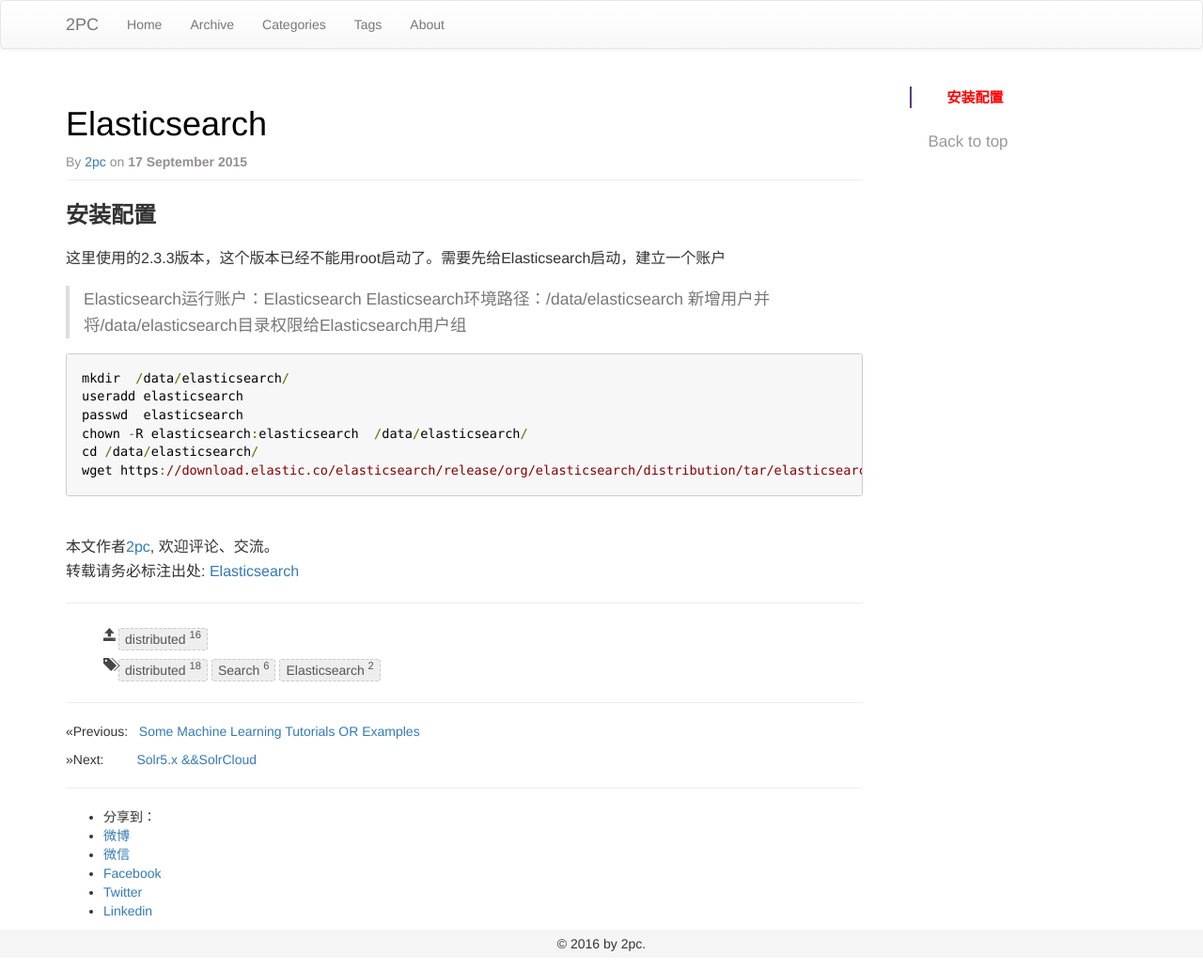
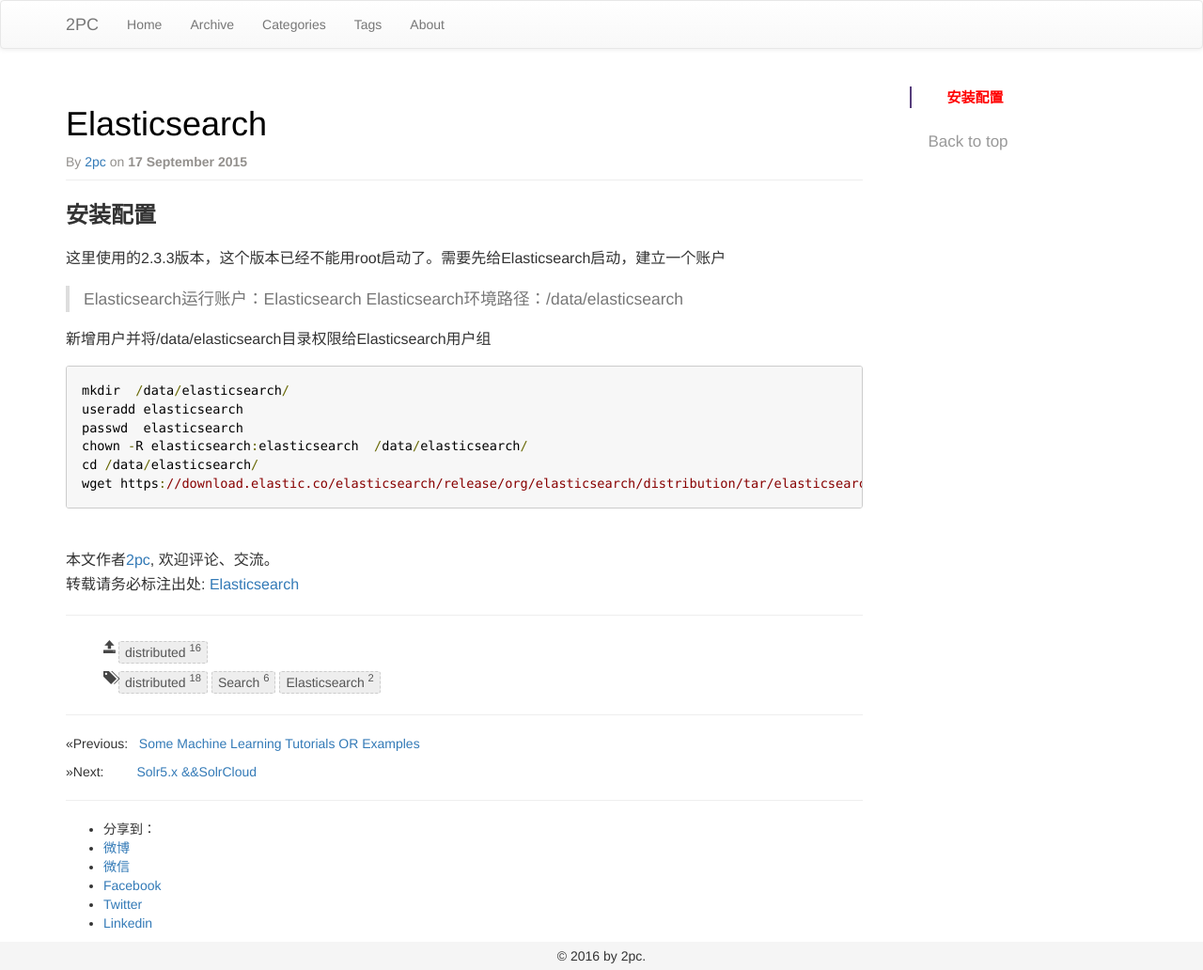
Before and after one commit to luyee/2pc.github.io, a Jekyll site: the page built from _posts/Search/2015-09-17-Elasticsearch.md, in a window 1280 px wide. Shown: the whole page at 94% size. Built offline with Jekyll 4.4.1, drawn with Linux system fonts in a browser that asks for light colours; comment, search, counter and statistics services are not loaded.

````diff
--- a/_posts/Search/2015-09-17-Elasticsearch.md
+++ b/_posts/Search/2015-09-17-Elasticsearch.md
@@ -9,9 +9,9 @@ tags: ["distributed","Search","Elasticsearch"]
 
 ### 安装配置
 这里使用的2.3.3版本，这个版本已经不能用root启动了。需要先给Elasticsearch启动，建立一个账户
->
-Elasticsearch运行账户：Elasticsearch
-Elasticsearch环境路径：/data/elasticsearch
+>Elasticsearch运行账户：Elasticsearch
+>Elasticsearch环境路径：/data/elasticsearch
+
 新增用户并将/data/elasticsearch目录权限给Elasticsearch用户组
 
 ```
````
